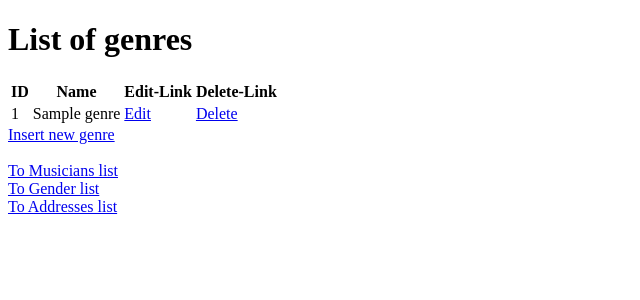
After one commit to WCS-Java-Training-Bonn-2019/where-is-my-band, a Spring Boot app: page /genre/list in a window 1280 px wide. The commit adds this page. Shown: the top 300 px of the page, without its empty margins (0-640 px from the left). Run offline with Spring Boot 4, Linux system fonts and the light colour scheme; tables that the repository leaves empty hold one stand-in row (values such as "Sample post").

Commit message:
basic funtionality genre implemented, links on other html-lists to the genre-list added

```diff
--- /dev/null
+++ b/src/main/java/com/wildcodeschool/sea/bonn/whereismyband/controller/GenreController.java
@@ -0,0 +1,102 @@
+/**
+ *
+ */
+package com.wildcodeschool.sea.bonn.whereismyband.controller;
+
+import java.util.Optional;
+
+import org.springframework.stereotype.Controller;
+import org.springframework.ui.Model;
+import org.springframework.web.bind.annotation.GetMapping;
+import org.springframework.web.bind.annotation.ModelAttribute;
+import org.springframework.web.bind.annotation.PostMapping;
+import org.springframework.web.bind.annotation.RequestMapping;
+import org.springframework.web.bind.annotation.RequestParam;
+
+import com.wildcodeschool.sea.bonn.whereismyband.entity.Genre;
+import com.wildcodeschool.sea.bonn.whereismyband.repository.GenreRepository;
+
+/**
+ * Controller for entity 'Genre'
+ * All routes follow the path '/genre/'
+ * @author Michael Obst
+ */
+@Controller
+@RequestMapping("/genre")
+public class GenreController {
+
+	private GenreRepository genreRepository;
+
+	/**
+	 * constructor-based injection of the repository
+	 */
+	public GenreController(GenreRepository genreRepository) {
+		this.genreRepository = genreRepository;
+	}
+
+	/**
+	 * route 'list' shows all genres
+	 */
+	@GetMapping("list")
+	public String getAll(Model model) {
+		model.addAttribute("genres", genreRepository.findAll());
+
+		return "genres";
+	}
+
+	/**
+	 * route 'edit' (GET-method) shows
+	 * an existing genre if an id has been given or (if not)
+	 * an empty input mask for a new genre
+	 */
+	@GetMapping("edit")
+	public String getGenre(Model model, @RequestParam(required = false) Long id) {
+
+		Genre genre;
+
+		// if an id was sent as parameter
+		if (id != null) {
+			Optional<Genre> optionalGenre = genreRepository.findById(id);
+			// if database object could be retrieved
+			if (optionalGenre.isPresent()) {
+				//set genre to the object retrieved
+				genre = optionalGenre.get();
+			} else {
+				genre = new Genre();
+			}
+		} else {
+			genre = new Genre();
+		}
+
+		// add genre to the view model (either empty or prefilled with DB data)
+		model.addAttribute("genre", genre);
+
+		return "genre";
+	}
+
+	/**
+	 * route 'edit' (POST-method) saves the inserted data as a new genre and
+	 * redirects to the list of genres
+	 */
+	@PostMapping("edit")
+	public String postGenre(@ModelAttribute Genre genre) {
+
+		// save for both cases: new genre and update genre
+		genreRepository.save(genre);
+
+		return "redirect:list";
+	}
+
+	/**
+	 * route 'delete' (POST-method) deletes the genre with the given id and
+	 * redirects to the list of genres
+	 */
+	@GetMapping("delete")
+	public String deleteGenre(@RequestParam Long id) {
+
+		genreRepository.deleteById(id);
+
+		return "redirect:list";
+	}
+
+}
--- a/src/main/resources/templates/addresses.html
+++ b/src/main/resources/templates/addresses.html
@@ -33,6 +33,8 @@
 	<a th:href="@{/gender/list}">To Gender list</a>
 	<br>
 	<a th:href="@{/musician/list}">To Musician list</a>
+	<br>
+	<a th:href="@{/genre/list}">To Genre list</a>
 
 </body>
 </html>
--- a/src/main/resources/templates/genders.html
+++ b/src/main/resources/templates/genders.html
@@ -28,6 +28,8 @@
 	<a th:href="@{/gender/edit}">Insert new gender</a>
 	<br>
 	<a th:href="@{/musician/list}">To Musicians list</a>
+	<br>
+	<a th:href="@{/genre/list}">To Genres list</a>
 
 </body>
 </html>
--- /dev/null
+++ b/src/main/resources/templates/genres.html
@@ -0,0 +1,41 @@
+<!doctype html>
+<html xmlns:th="http://www.thymeleaf" lang="en">
+<head>
+<title>Genres</title>
+</head>
+<body>
+	<h1>List of genres</h1>
+	<table>
+		<tr>
+			<th>ID</th>
+			<th>Name</th>
+			<th>Edit-Link</th>
+			<th>Delete-Link</th>
+		</tr>
+		<!-- example data in case of no Thymeleaf  -->
+		<tr th:remove="all">
+			<td>4711</td>
+			<td>Karnevalsmusik</td>
+			<td>edit</td>
+			<td>delete</td>
+		</tr>
+		<tr th:each="genre : ${genres}">
+			<td th:text="${genre.id}">
+			<td th:text="${genre.name}">
+			<td><a th:href="@{/genre/edit(id=${genre.id})}">Edit</a></td>
+        	<td><a th:href="@{/genre/delete(id=${genre.id})}">Delete</a></td>
+		</tr>
+	</table>
+	<a th:href="@{/genre/edit}">Insert new genre</a>
+	<br>
+
+	<!-- Links to the other base functionalities -->
+	<br>
+	<a th:href="@{/musician/list}">To Musicians list</a>
+	<br>
+	<a th:href="@{/gender/list}">To Gender list</a>
+	<br>
+	<a th:href="@{/address/list}">To Addresses list</a>
+
+</body>
+</html>
--- a/src/main/resources/templates/musicians.html
+++ b/src/main/resources/templates/musicians.html
@@ -37,6 +37,8 @@
 	<a th:href="@{/musician/edit}">Insert new musician</a>
 	<br>
 	<a th:href="@{/gender/list}">To gender list</a>
+	<br>
+	<a th:href="@{/genre/list}">To genre list</a>
 
 </body>
 </html>
```
Also changed, not shown: src/main/java/com/wildcodeschool/sea/bonn/whereismyband/entity/Genre.java (+21 -6 lines), src/main/java/com/wildcodeschool/sea/bonn/whereismyband/repository/GenreRepository.java (added, +16 -0 lines), src/main/resources/templates/genre.html (added, +26 -0 lines).
